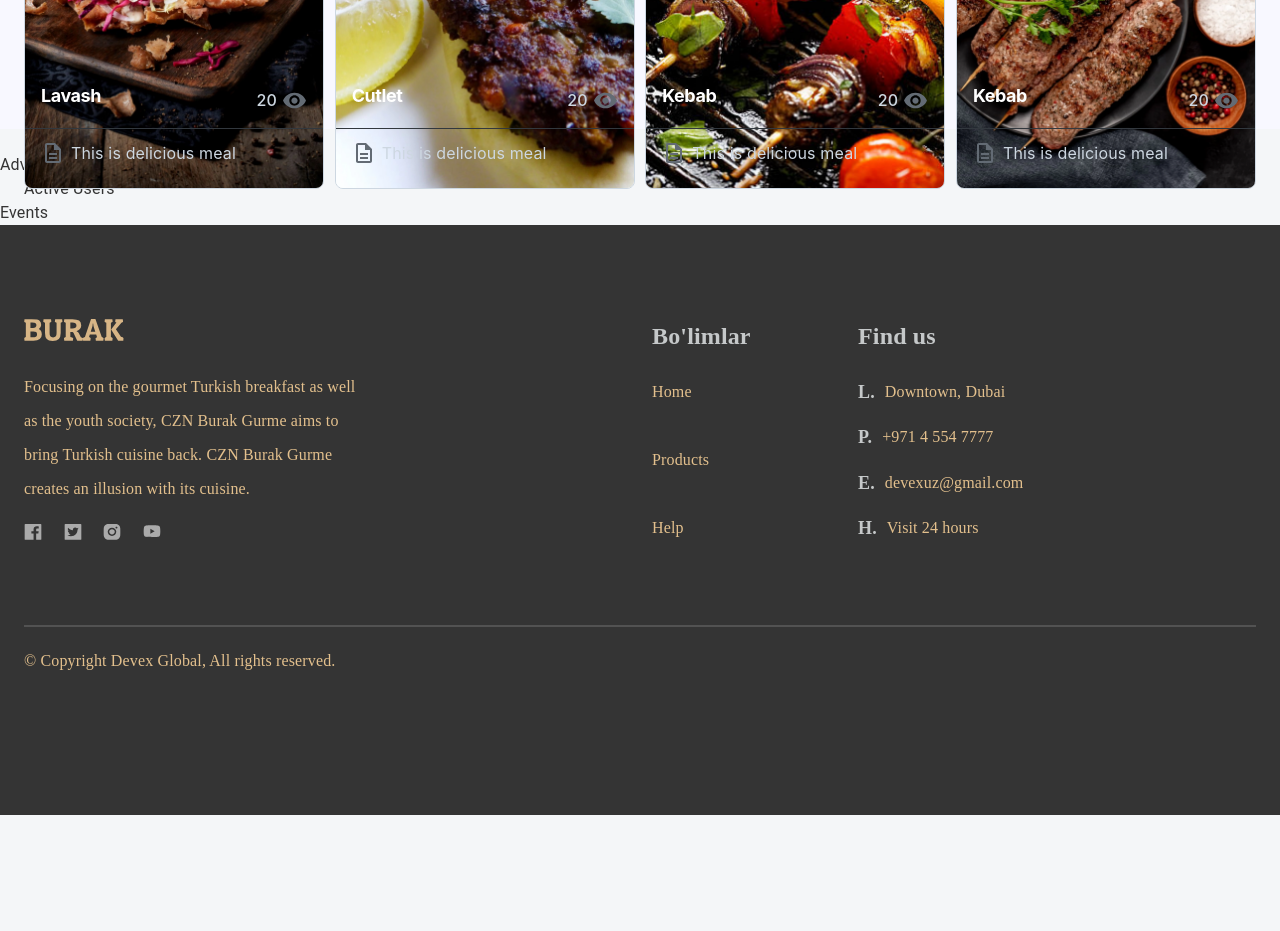
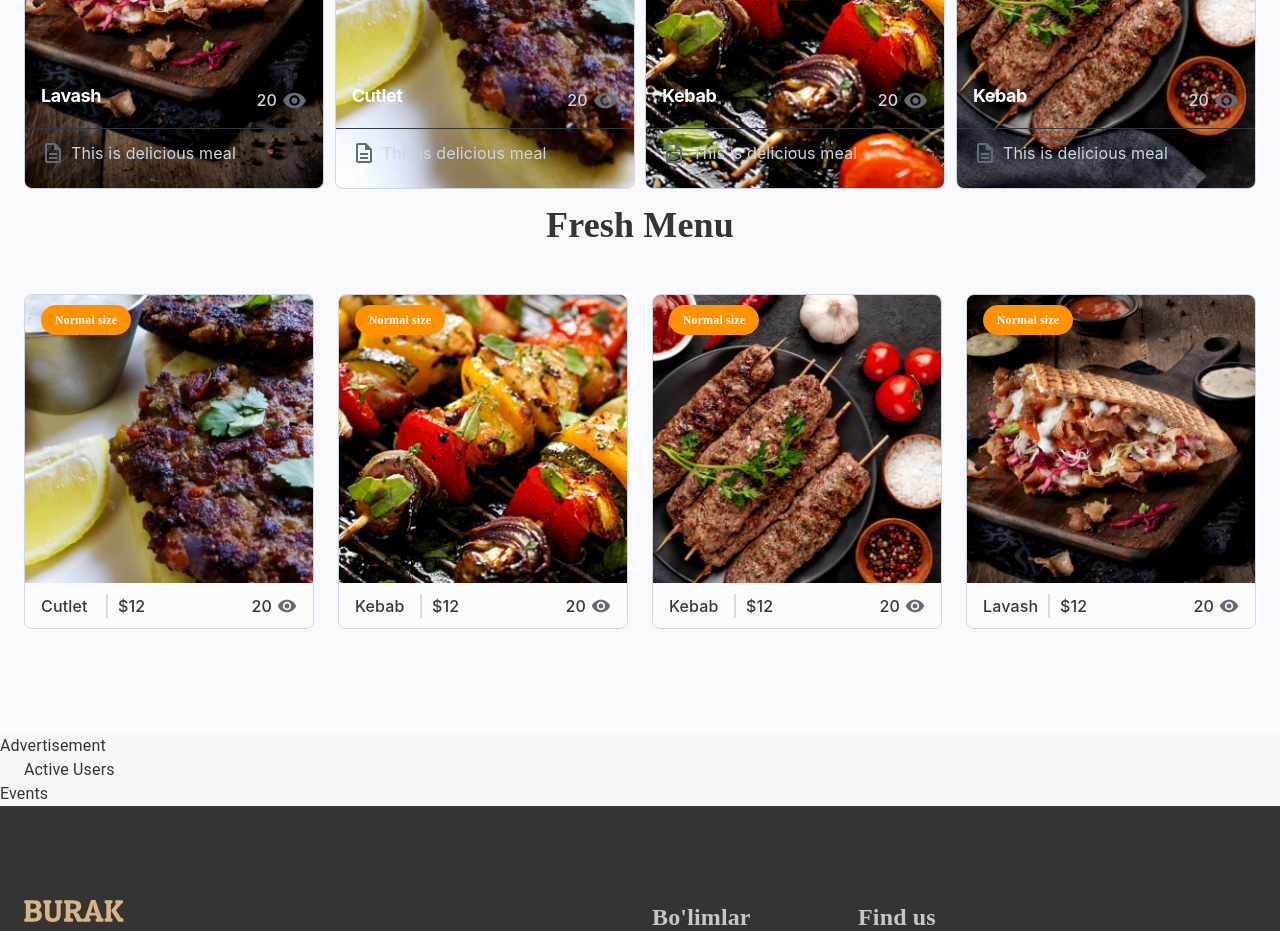
Before and after one commit to DostonAdikhamov/Burak-react, a React (Create React App) app: page / in a window 1280 px wide. Shown: the part 1380-2311 px from the top of the page. Before the commit the page ends 2195 px from the top, so only its background shows below. Built offline with nearby package versions, Linux system fonts and the light colour scheme.

Commit message:
feat: develop newDishes sectional component

```diff
--- a/src/app/screens/homePage/NewDishes.tsx
+++ b/src/app/screens/homePage/NewDishes.tsx
@@ -1,10 +1,67 @@
 import React from "react";
-import { Container } from "@mui/material";
+import { Box, colors, Container, Stack } from "@mui/material";
+import { CssVarsProvider } from "@mui/joy/styles";
+import Card from '@mui/joy/Card';
+import CardCover from '@mui/joy/CardCover';
+import CardContent from '@mui/joy/CardContent';
+import Typography from '@mui/joy/Typography';
+import LocationOnRoundedIcon from '@mui/icons-material/LocationOnRounded';
+import VisibilityIcon from "@mui/icons-material/Visibility";
+import DescriptionOutlinedIcon from "@mui/icons-material/DescriptionOutlined";
+import { AspectRatio, CardOverflow } from "@mui/joy";
+import Divider from "../../components/divider";
+
+const newDishes = [
+    { productName: "Cutlet", imagePath: "/img/cutlet.webp" },
+    { productName: "Kebab", imagePath: "/img/kebab.webp" },
+    { productName: "Kebab", imagePath: "/img/kebab-fresh.webp" },
+    { productName: "Lavash", imagePath: "/img/lavash.webp" },
+];
 
 export default function NewDishes() {
     return (
-        <div>
-            <Container>New Dishes</Container>
+        <div className={"new-products-frame"}>
+            <Container>
+                <Stack className={"main"}>
+                    <Box className={"category-title"}>Fresh Menu</Box>
+                    <Stack className={"cards-frame"}>
+                        <CssVarsProvider>
+                            {newDishes.map((ele, index) => {
+                                return (
+                                    <Card key={index} variant="outlined" className="card">
+                                        <CardOverflow>
+                                            <div className="product-sale">Normal size</div>
+                                            <AspectRatio ratio="1">
+                                                <img src={ele.imagePath} alt="" />
+                                            </AspectRatio>
+                                        </CardOverflow>
+
+                                        <CardOverflow variant="soft" className="product-detail">
+                                            <Stack className="info">
+                                                 <Stack flexDirection={"row"}>
+                                                <Typography className={"title"}>
+                                                    {ele.productName}
+                                                </Typography>
+                                                <Divider width="2" height="24" bg="#d9d9d9" />
+                                                <Typography className={"price"}>$12</Typography>
+                                            </Stack>
+                                            <Stack>
+                                                <Typography className={"views"}>
+                                                    20
+                                                    <VisibilityIcon
+                                                    sx={{ fontSize: 20, marginLeft: "5px" }}
+                                                    />
+                                                </Typography>
+                                            </Stack>
+                                            </Stack>
+                                        </CardOverflow>
+                                    </Card>
+                                )
+                            })}
+                        </CssVarsProvider>
+                    </Stack>
+                </Stack>
+            </Container>
         </div>
     )
 }
--- a/src/css/home.css
+++ b/src/css/home.css
@@ -96,3 +96,104 @@
     ),
     linear-gradient(to top, rgba(0, 0, 0, 0.8), rgba(0, 0, 0, 0,) 300px);
 }
+
+/* NEW DISHES */
+
+.homepage .new-products-frame {
+    width: 100%;
+    height: 605px;
+    background: #f8f8ff;
+    display: flex;
+}
+
+.homepage .main {
+    margin-top: 45px;
+    display: flex;
+    flex-direction: column;
+    align-items: center;
+}
+
+.homepage .new-products-frame .category-title {
+    font-family: "Dancing Script";
+    font-style: normal;
+    font-weight: 700;
+    font-size: 36px;
+    line-height: 43px;
+    margin-top: 30px;
+}
+
+.homepage .new-products-frame .main .cards-frame {
+    width: 100%;
+    margin: 47px 2px 2px 2px;
+    display: flex;
+    flex-direction: row;
+    justify-content: space-between;
+}
+
+.homepage .new-products-frame .main .card {
+    height: 335px;
+    width: 290px;
+    cursor: pointer;
+}
+
+.homepage .new-products-frame .product-sale {
+    position: absolute;
+    margin-top: 10px;
+    z-index: 100;
+    width: 90px;
+    height: 30px;
+    display: flex;
+    align-items: center;
+    justify-content: center;
+    background: #ff9200;
+    box-shadow: 4px 6px 20px rgba(0, 0, 0, 0.1);
+    border-radius: 25px;
+    font-family: "Poppins";
+    font-style: normal;
+    font-weight: 600;
+    font-size: 12px;
+    line-height: 21px;
+    color:#f8f8ff;
+}
+
+.homepage .new-products-frame .product-detail {
+    width: auto;
+    height: 49%;
+    display: flex;
+    justify-content: center;
+    margin-top: -12px;
+    border-top: 1px solid;
+    border-color: #f8f8ff;
+    background-color: #fafbfb;
+}
+
+.homepage .new-products-frame .product-detail .info {
+    width: 100%;
+    display: flex;
+    flex-direction: row;
+    justify-content: space-between;
+    align-items: center;
+}
+
+.homepage .new-products-frame .product-detail .title {
+    width: 65px;
+    font-weight: 500;
+}
+
+.homepage .new-products-frame .product-detail .price {
+    margin-left: 10px;
+    width: 20px;
+    font-weight: 500;
+}
+
+.homepage .new-products-frame .product-detail .divider {
+    margin: 0 10px 0 10px;
+    width: 2px;
+    background-color: #d9d9d9;
+}
+
+.homepage .new-products-frame .product-detail .views {
+    display: flex;
+    align-items: center;
+    font-weight: 500;
+}
```
